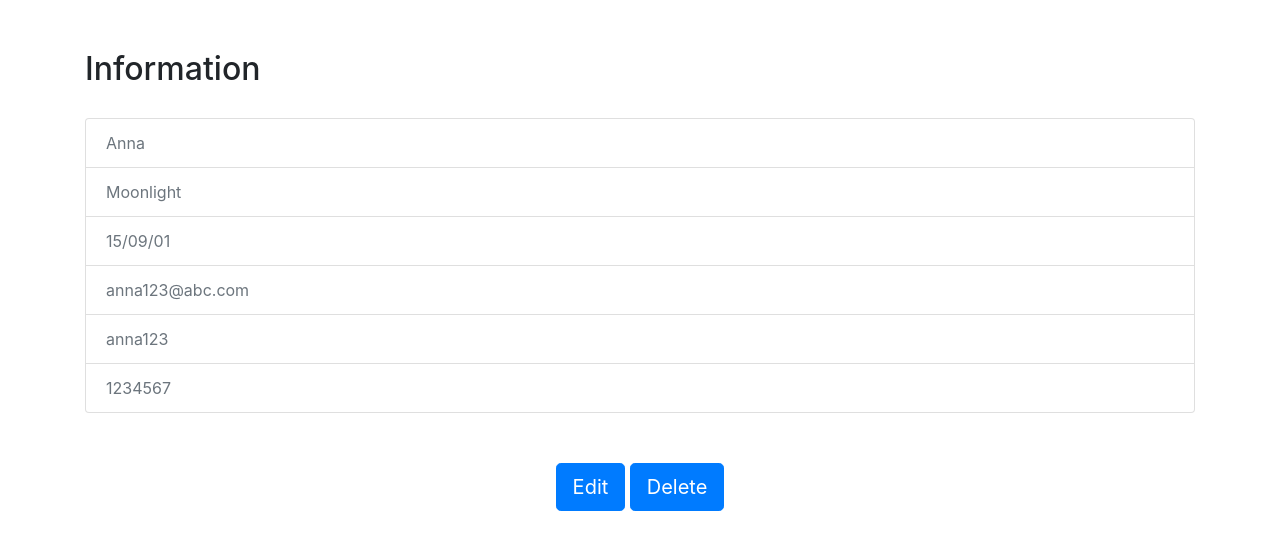
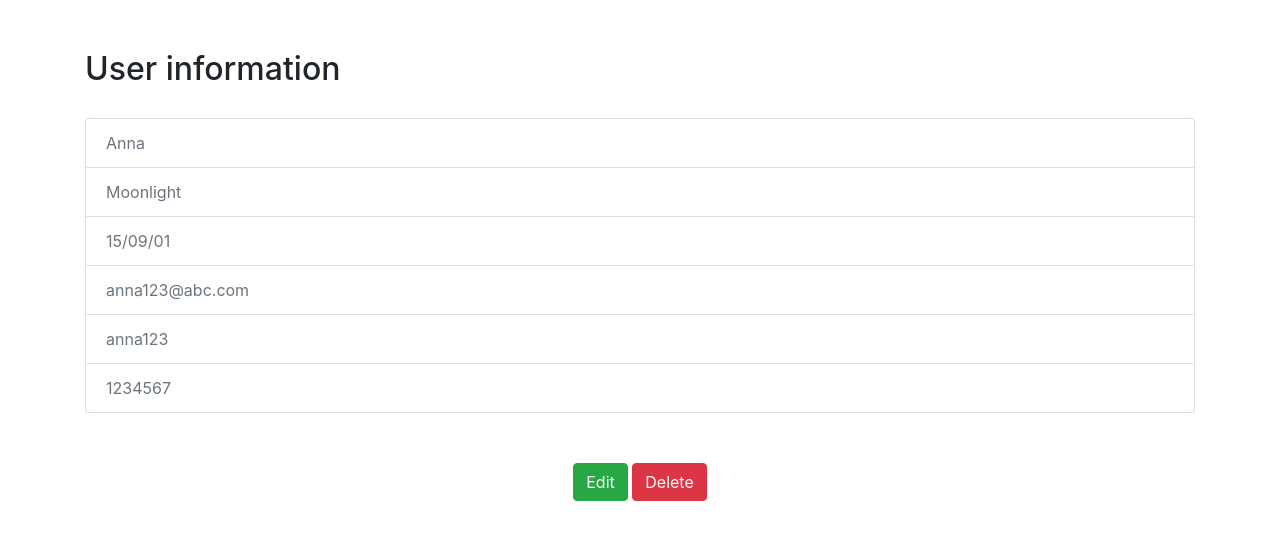
Before and after one commit to ehdgusqus/2024oss_hw3, a plain HTML site: page view.html in a window 1280 px wide. Drawn offline with nearby package versions, Linux system fonts and the light colour scheme.

Commit message:
update view.html

```diff
--- a/view.html
+++ b/view.html
@@ -18,12 +18,10 @@
     <script src="https://cdn.jsdelivr.net/npm/bootstrap@4.6.2/dist/js/bootstrap.bundle.min.js"></script>
 
     <script>
-        function call_confirm(){
-            if(confirm("게시물을 삭제할까요?"))
-            {
+        function call_confirm() {
+            if (confirm("게시물을 삭제할까요?")) {
                 alert("정상적으로 삭제되었습니다.");
-            }else
-            {
+            } else {
                 alert("삭제되지 않았습니다.");
             }
         }
@@ -36,19 +34,19 @@
         h2 {
             margin: 30px auto;
         }
+
         .list-group-item {
             color: black;
             text-decoration: none;
             pointer-events: none;
         }
-
     </style>
 
 </head>
 
 <body>
     <div class="container">
-        <h2>Information</h2>
+        <h2>User information</h2>
         <div class="list-group">
             <!-- 하이퍼링크 없애기-->
             <a class="list-group-item disabled">Anna</a>
@@ -60,8 +58,11 @@
         </div>
     </div>
     <div class="text-center mt-4">
-        <a href="https://hw3-22200356.netlify.app/edit.html"><button type="button" class="btn btn-primary btn-lg">Edit</button></a>
-        <button type="button" onclick="call_confirm()" class="btn btn-primary btn-lg">Delete</button>
+
+        <a class="btn btn-success" href="https://hw3-22200356.netlify.app/edit.html" >
+            <i class="fa fa-trash-o fa-lg"></i> Edit</a>
+        <a class="btn btn-danger" href="#" onclick="call_confirm()">
+            <i class="fa fa-trash-o fa-lg"></i> Delete</a>
     </div>
 </body>
 
```
